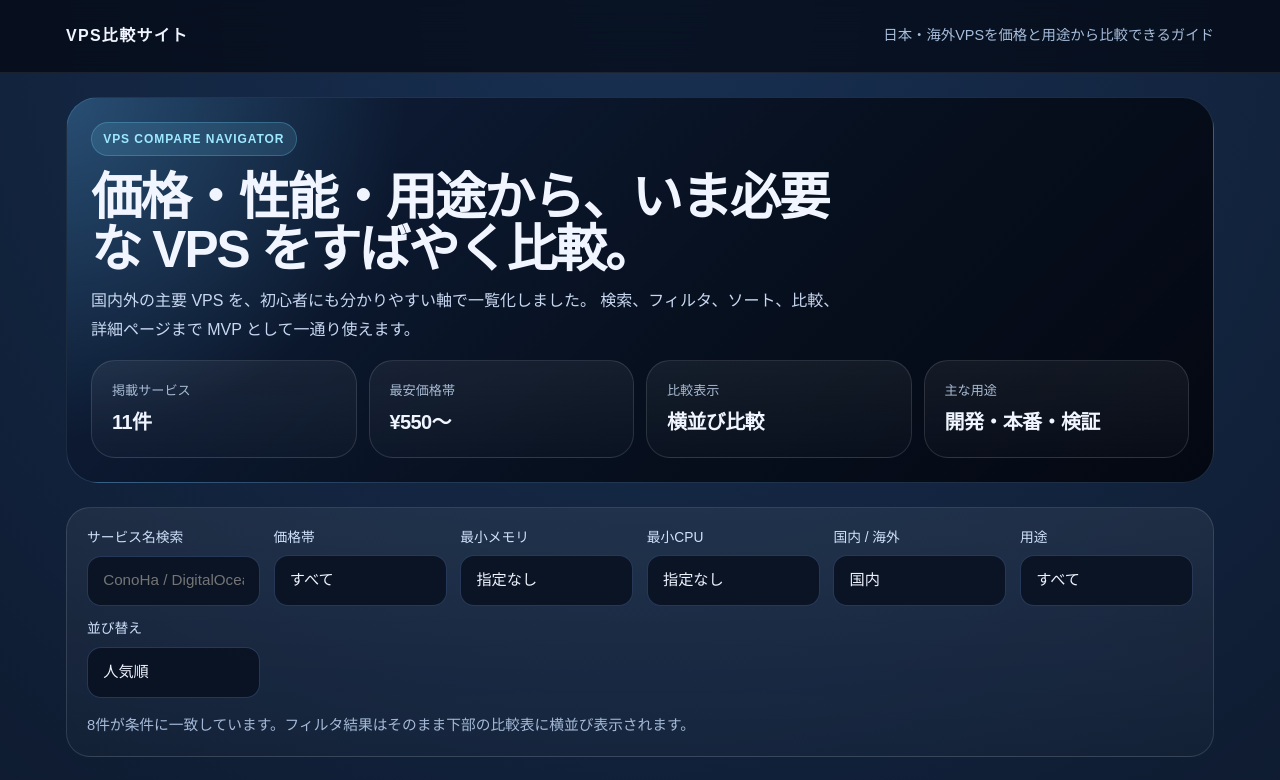
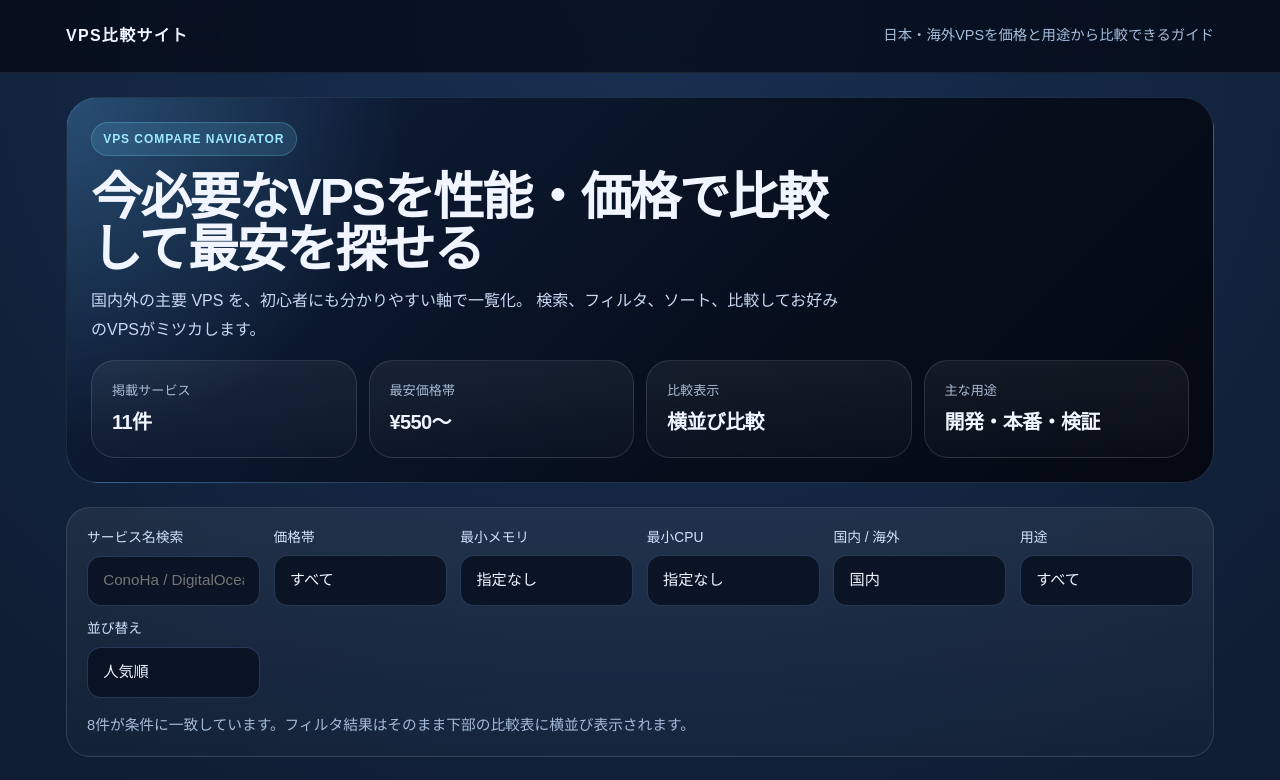
Before and after one commit to reload-co-jp/vps-survey, a Next.js app: page / in a window 1280 px wide. Shown: the top 780 px of the page. Built offline with nearby package versions, Linux system fonts and the light colour scheme; no server answers.

Commit message:
Fix title

```diff
--- a/components/vps-explorer.tsx
+++ b/components/vps-explorer.tsx
@@ -210,12 +210,11 @@ export const VpsExplorer = ({ services }: Props) => {
                 lineHeight: 1,
               }}
             >
-              価格・性能・用途から、いま必要な VPS をすばやく比較。
+              今必要なVPSを性能・価格で比較して最安を探せる
             </h1>
             <p style={{ color: "#c9d8f2", fontSize: "1rem", lineHeight: 1.8 }}>
-              国内外の主要 VPS を、初心者にも分かりやすい軸で一覧化しました。
-              検索、フィルタ、ソート、比較、詳細ページまで MVP
-              として一通り使えます。
+              国内外の主要 VPS を、初心者にも分かりやすい軸で一覧化。
+              検索、フィルタ、ソート、比較してお好みのVPSがミツカします。
             </p>
           </div>
           <div data-grid="metrics">
@@ -227,7 +226,10 @@ export const VpsExplorer = ({ services }: Props) => {
         </div>
       </section>
 
-      <section data-surface="default" style={{ maxWidth: "100%", minWidth: 0, width: "100%" }}>
+      <section
+        data-surface="default"
+        style={{ maxWidth: "100%", minWidth: 0, width: "100%" }}
+      >
         <div style={{ display: "grid", gap: "1rem" }}>
           <div data-grid="filters">
             <ControlField label="サービス名検索">
@@ -448,9 +450,7 @@ export const VpsExplorer = ({ services }: Props) => {
               項目ソート
               <select
                 onChange={(event) =>
-                  setComparisonSort(
-                    event.target.value as ComparisonSortKey
-                  )
+                  setComparisonSort(event.target.value as ComparisonSortKey)
                 }
                 style={{
                   ...controlStyle,
@@ -573,7 +573,10 @@ export const VpsExplorer = ({ services }: Props) => {
         )}
       </section>
 
-      <section data-grid="articles" style={{ maxWidth: "100%", minWidth: 0, width: "100%" }}>
+      <section
+        data-grid="articles"
+        style={{ maxWidth: "100%", minWidth: 0, width: "100%" }}
+      >
         <ArticleCard
           title="VPSの選び方"
           body="価格だけでなく、CPU・メモリ・リージョン・課金方式を合わせて見ると、あとからの移行コストを抑えやすくなります。"
```
Lines whose indentation alone changed are shown as unchanged.
